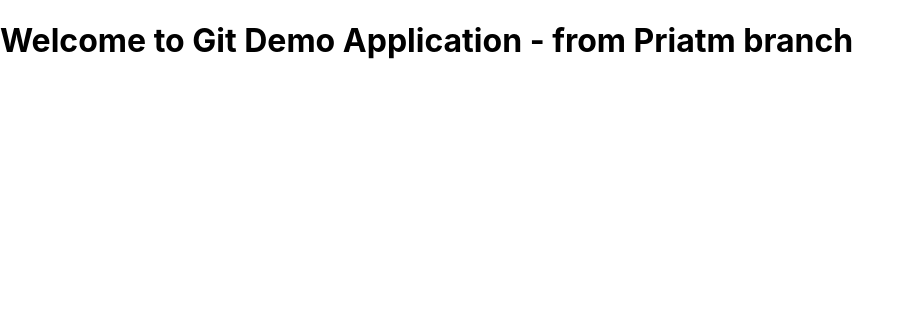
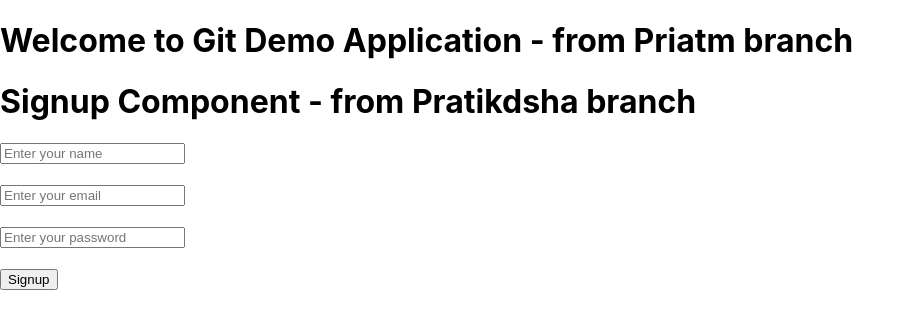
Before and after one commit to PRITAMMULI976512/gitdemo, a React (Create React App) app: page / in a window 1280 px wide. Shown: the top 328 px of the page, without its empty margins (0-915 px from the left). Built offline with nearby package versions, Linux system fonts and the light colour scheme.

Commit message:
Signup partially completed

```diff
--- a/src/App.js
+++ b/src/App.js
@@ -1,10 +1,13 @@
 import logo from './logo.svg';
 import './App.css';
+import Signup from './component/Signup';
 
 function App() {
   return (
  <div>
     <h1>Welcome to Git Demo Application - from Priatm branch</h1>
+
+    <Signup />
  </div>
   );
 }
--- a/src/component/Signup.jsx
+++ b/src/component/Signup.jsx
@@ -4,6 +4,13 @@ function Signup() {
   return (
     <div>
       <h1>Signup Component - from Pratikdsha branch</h1>
+
+      <form action="">
+        <input type="text" placeholder='Enter your name' /><br /><br />
+        <input type="email" placeholder='Enter your email' /><br /><br />
+        <input type="password" placeholder='Enter your password' /><br /><br />
+        <button type="submit">Signup</button>
+      </form>
     </div>
   )
 }
```
